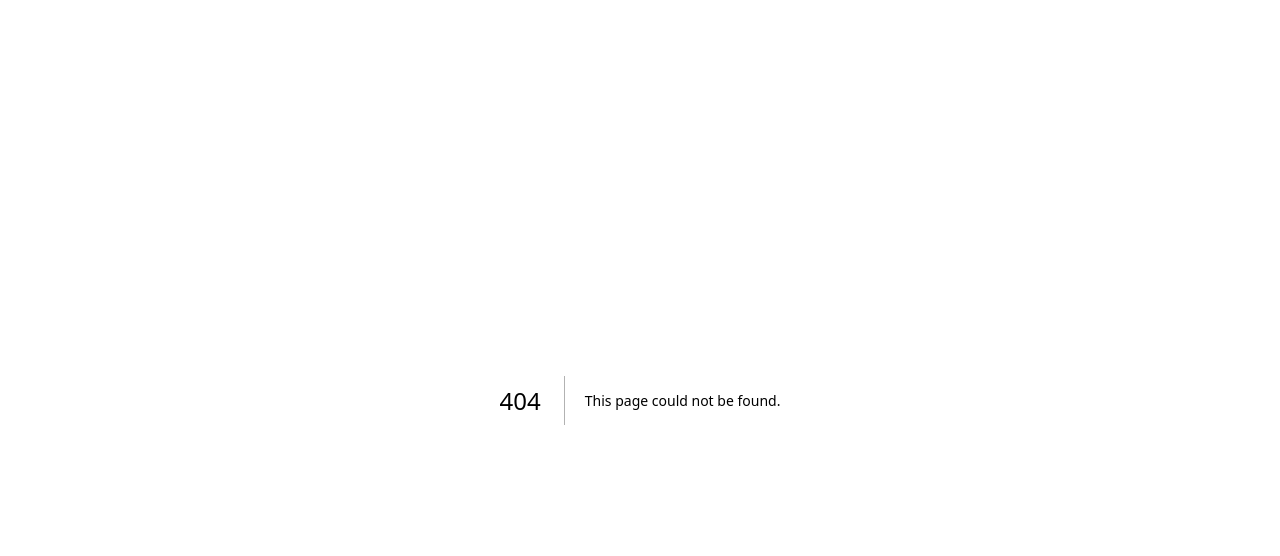
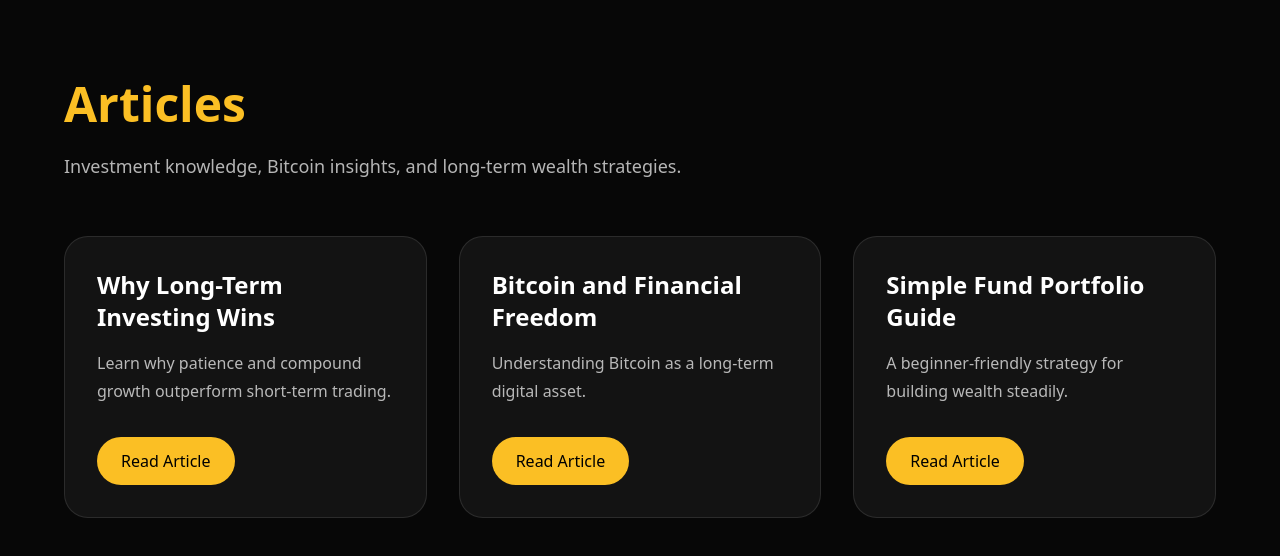
Before and after one commit to lizhijie9413-art/knowledge-investment-site, a Next.js app in the folder knowledge-investment-site/: page /articles in a window 1280 px wide. Before the commit this address had no page. Shown: the top 556 px of the page. Built offline with nearby package versions, Linux system fonts and the light colour scheme.

Commit message:
Create page.tsx

```diff
--- /dev/null
+++ b/knowledge-investment-site/app/articles/page.tsx
@@ -0,0 +1,53 @@
+export default function ArticlesPage() {
+  const articles = [
+    {
+      title: "Why Long-Term Investing Wins",
+      desc: "Learn why patience and compound growth outperform short-term trading.",
+    },
+    {
+      title: "Bitcoin and Financial Freedom",
+      desc: "Understanding Bitcoin as a long-term digital asset.",
+    },
+    {
+      title: "Simple Fund Portfolio Guide",
+      desc: "A beginner-friendly strategy for building wealth steadily.",
+    },
+  ];
+
+  return (
+    <div className="min-h-screen bg-[#070707] text-white px-6 py-20">
+      <div className="mx-auto max-w-6xl">
+
+        <h1 className="text-5xl font-bold text-amber-400">
+          Articles
+        </h1>
+
+        <p className="mt-6 text-lg text-white/70">
+          Investment knowledge, Bitcoin insights, and long-term wealth strategies.
+        </p>
+
+        <div className="mt-14 grid gap-8 md:grid-cols-3">
+          {articles.map((article, index) => (
+            <div
+              key={index}
+              className="rounded-3xl border border-white/10 bg-white/5 p-8 hover:bg-white/10 transition"
+            >
+              <h2 className="text-2xl font-semibold text-white">
+                {article.title}
+              </h2>
+
+              <p className="mt-4 text-white/70 leading-7">
+                {article.desc}
+              </p>
+
+              <button className="mt-8 rounded-full bg-amber-400 px-6 py-3 text-black font-medium hover:bg-amber-300">
+                Read Article
+              </button>
+            </div>
+          ))}
+        </div>
+
+      </div>
+    </div>
+  );
+}
```
